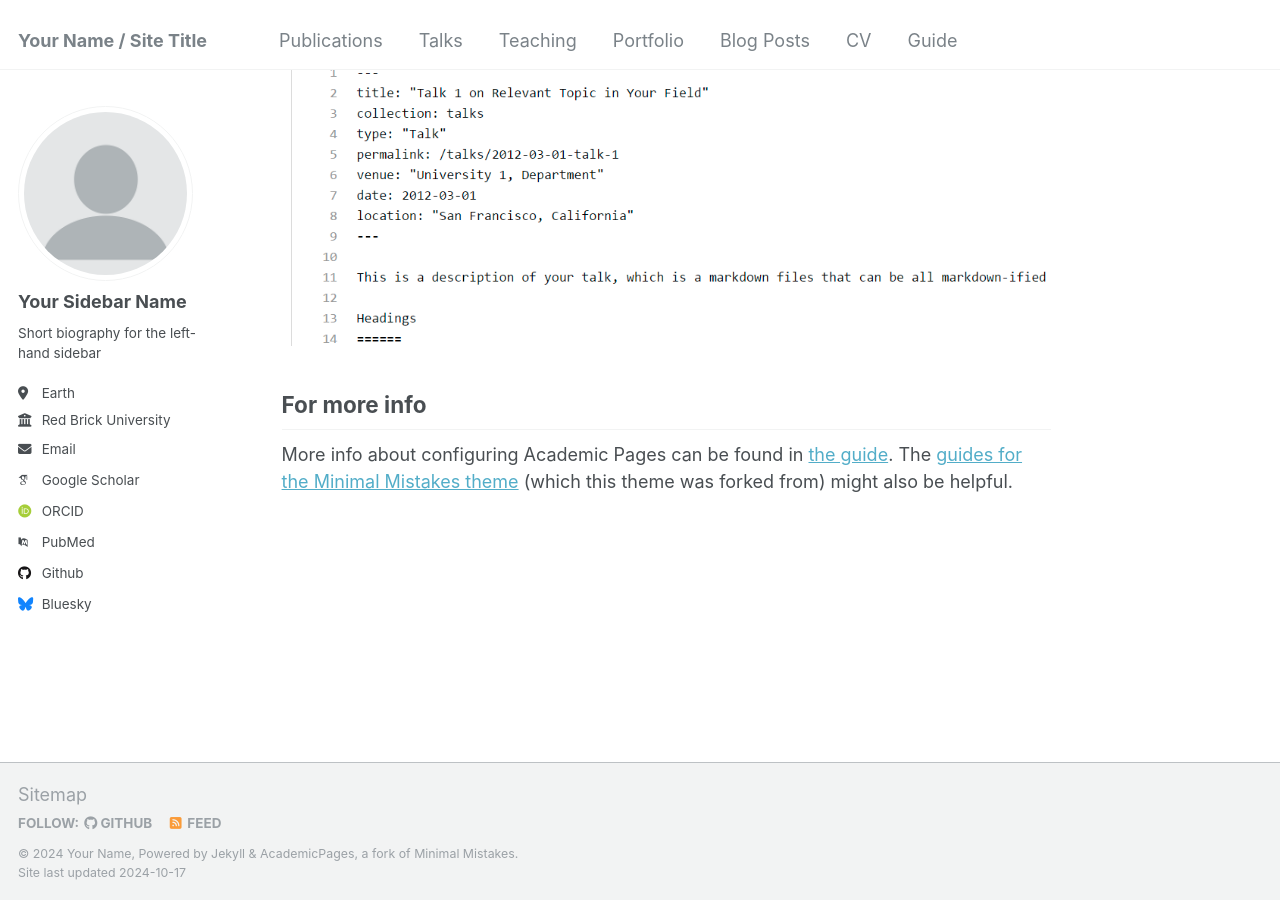
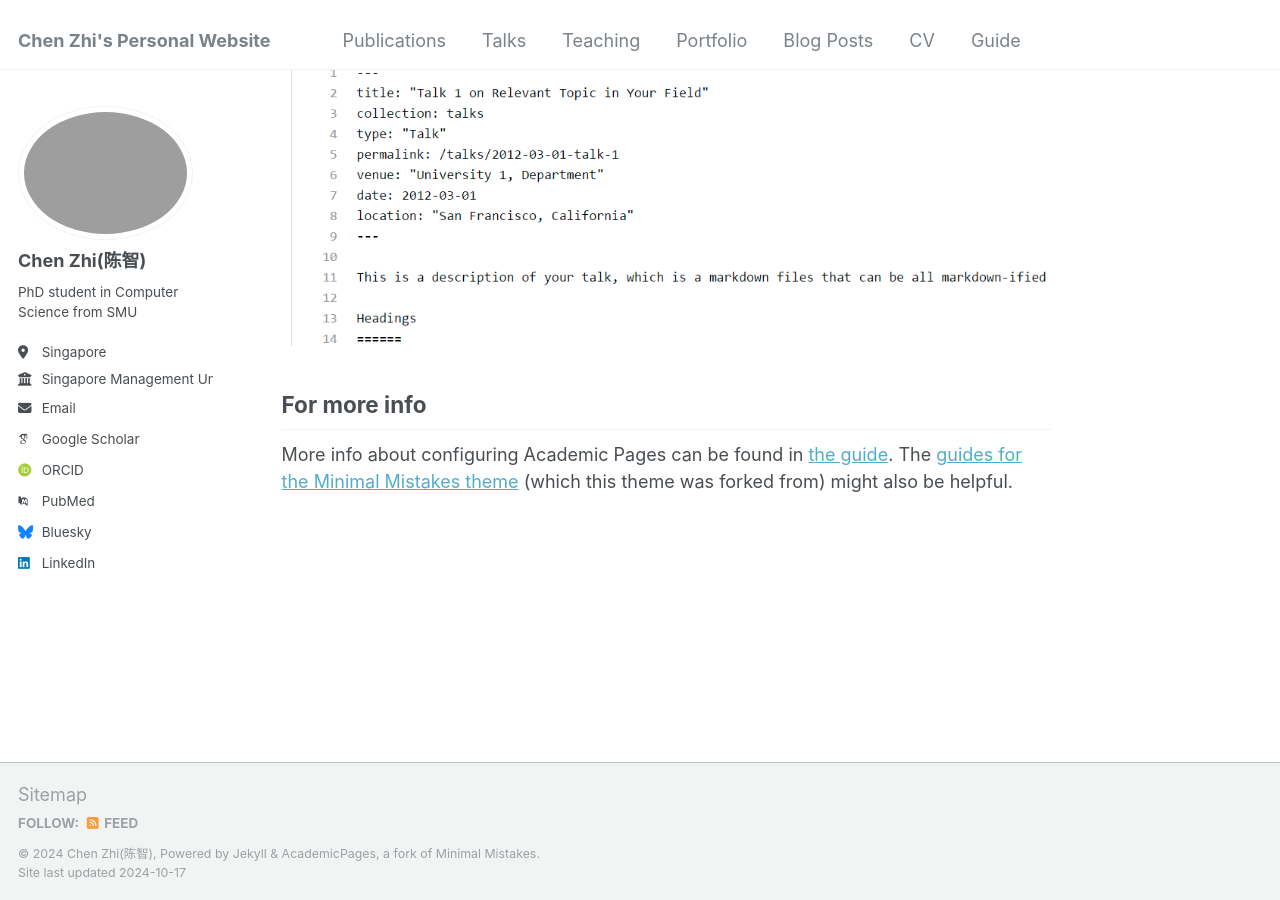
Before and after one commit to chenzhi-cz/chenzhi-cz.github.io, a Jekyll site: the page built from _pages/about.md, in a window 1280 px wide and 900 px high, scrolled down 2643 px. Built offline with Jekyll 4.4.1, drawn with Linux system fonts in a browser that asks for light colours; some web fonts are replaced.

Commit message:
Update _config.yml

```diff
--- a/_config.yml
+++ b/_config.yml
@@ -8,31 +8,31 @@
 
 # Basic Site Settings
 locale                   : "en-US"
-title                    : "Your Name / Site Title"
+title                    : "Chen Zhi's Personal Website"
 title_separator          : "-"
-name                     : &name "Your Name"
-description              : &description "personal description"
-url                      : https://academicpages.github.io # the base hostname & protocol for your site e.g. "https://mmistakes.github.io"
+name                     : &name "Chen Zhi(陈智)"
+description              : &description ""
+url                      : https://chenzhi-cz.github.io # the base hostname & protocol for your site e.g. "https://mmistakes.github.io"
 baseurl                  : "" # the subpath of your site, e.g. "/blog"
-repository               : "academicpages/academicpages.github.io"
+repository               : "chenzhi-cz/chenzhi-cz.github.io"
 
 # Site Author - The following control what appear as part of the author content on the side bar.
 #               If a field is blank the icon and link will not appear, otherwise it will be shown.
 #               Additional customization can be done by editing /_includes/author-profile.html
 author:
   # Biographic information
-  avatar           : "profile.png"
-  name             : "Your Sidebar Name"
+  avatar           : "me.png"
+  name             : "Chen Zhi(陈智)"
   pronouns         : # example: "she/her"
-  bio              : "Short biography for the left-hand sidebar"
-  location         : "Earth"
-  employer         : "Red Brick University"
+  bio              : "PhD student in Computer Science from SMU"
+  location         : "Singapore"
+  employer         : "Singapore Management University"
   uri              : # URL
-  email            : "none@example.org"
+  email            : "zhi.chen.2023@phdcs.smu.edu.sg"
 
   # Academic websites
   arxiv            : # URL - Update with the correct link to your profile
-  googlescholar    : "https://scholar.google.com/citations?user=PS_CX0AAAAAJ"
+  googlescholar    : "https://scholar.google.com/citations?user=vRIKYD8AAAAJ&hl=en&oi=ao"
   impactstory      : # URL
   orcid            : "http://orcid.org/yourorcidurl"
   semantic         : # URL
@@ -43,7 +43,7 @@ author:
   bitbucket        : # Username - Update with your username on the site
   codepen          : # Username
   dribbble         : # Username
-  github           : "academicpages"
+  github           : #"academicpages"
   kaggle           : # Username
   stackoverflow    : # User number or user number and name (i.e., use "1" or "1/jeff-atwood")
 
@@ -57,7 +57,7 @@ author:
   keybase          : # Username
   instagram        : # Username
   lastfm           : # Username
-  linkedin         : # Username
+  linkedin         : "https://www.linkedin.com/in/zhi-chen-838aa3195/"
   mastodon         : # URL
   medium           : # URL
   pinterest        : # Username
@@ -75,10 +75,10 @@ author:
 
 # Publication Category - The following the list of publication categories and their headings
 publication_category:
-  books:
-    title: 'Books'
-  manuscripts:
-    title: 'Journal Articles'
+  # books:
+  #   title: 'Books'
+  # manuscripts:
+  #   title: 'Journal Articles'
   conferences:
     title: 'Conference Papers'
 
```
